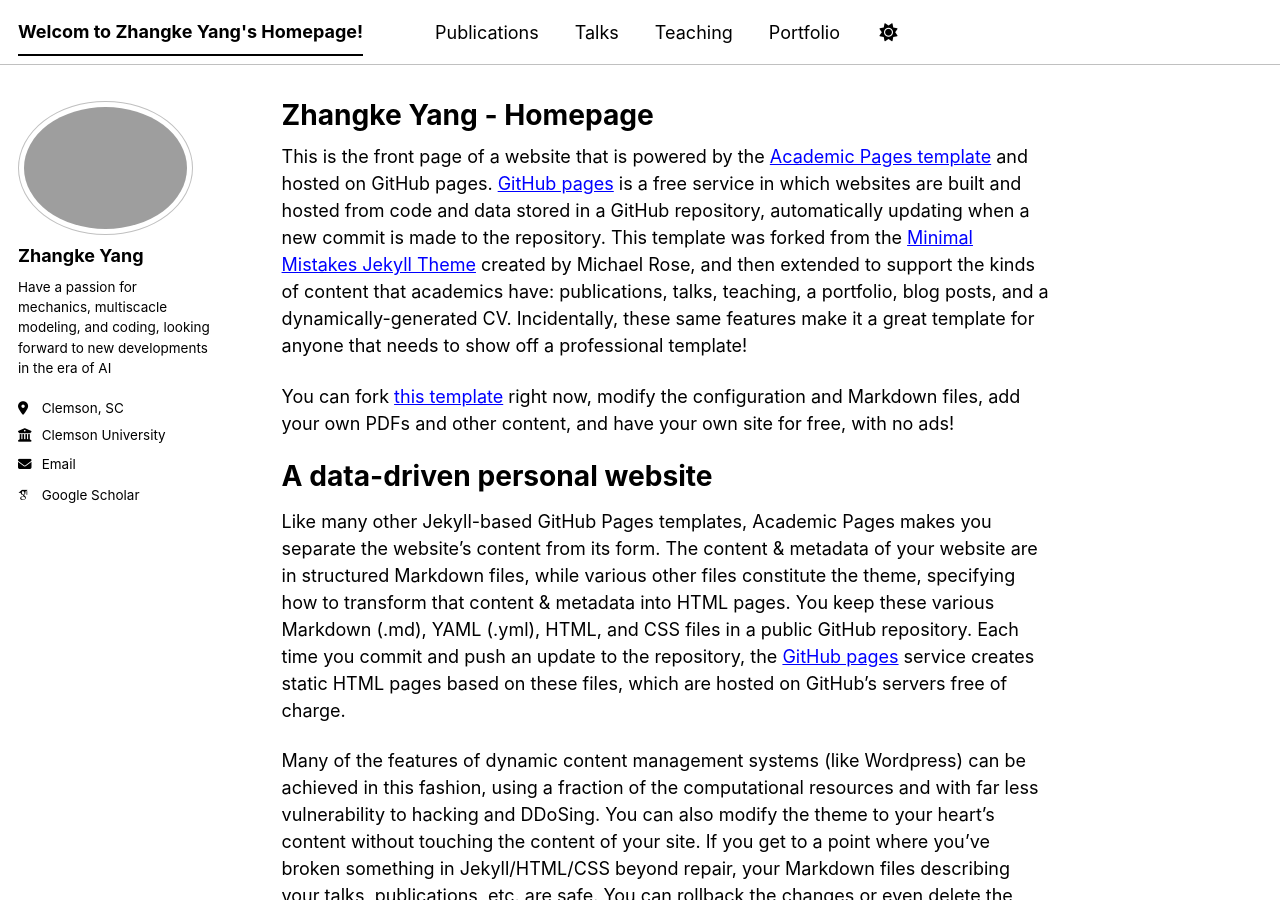
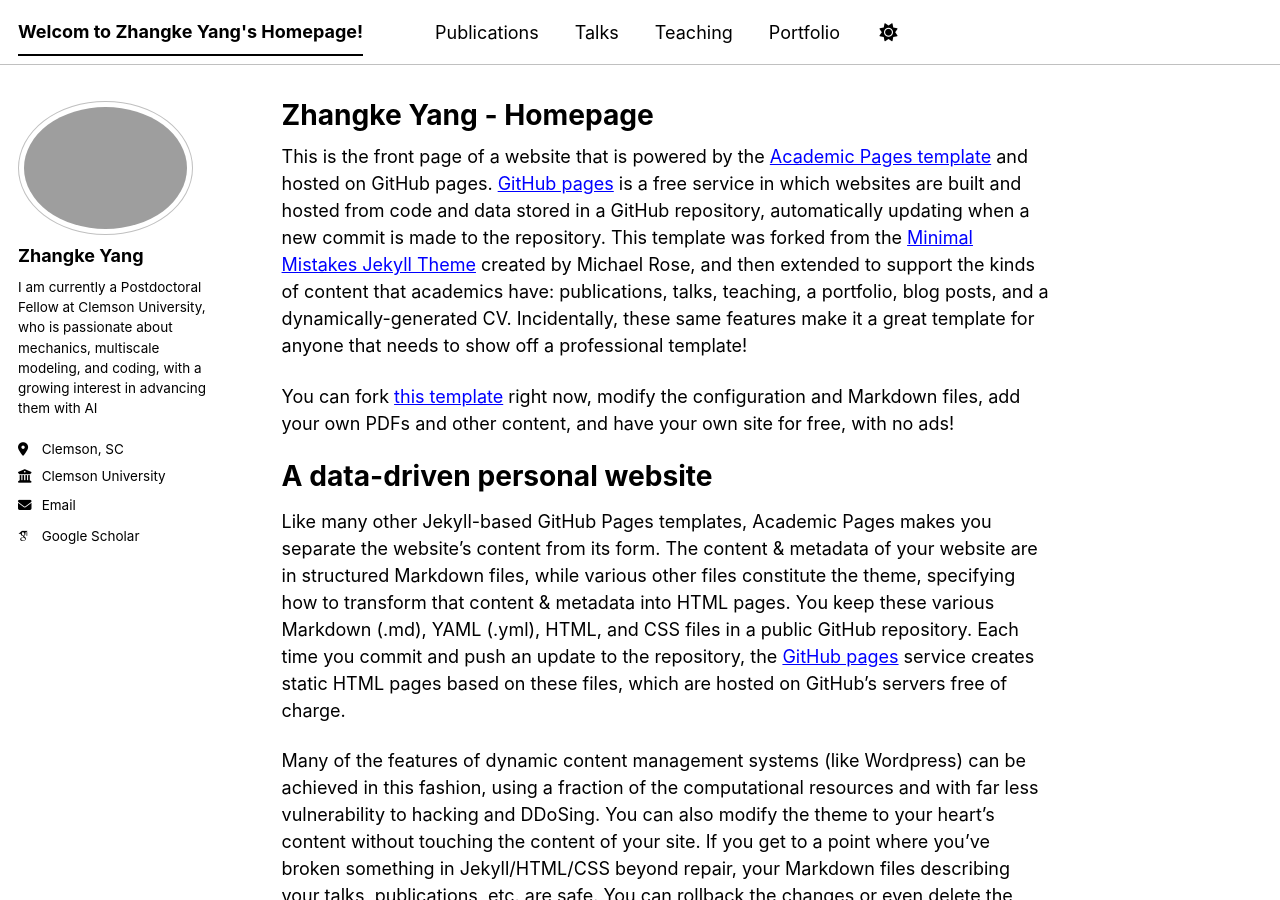
Before and after one commit to zkyang16/zkyang16.github.io, a Jekyll site: the page built from _pages/about.md, in a window 1280 px wide and 900 px high. Built offline with Jekyll 4.4.1, drawn with Linux system fonts in a browser that asks for light colours; some web fonts are replaced; a script bundle is joined from its source files by our own code; library files that are not in the unit come from our copies.

Commit message:
Update _config.yml

```diff
--- a/_config.yml
+++ b/_config.yml
@@ -26,7 +26,7 @@
   avatar           : "profile.png"
   name             : "Zhangke Yang"
   pronouns         : # example: "she/her"
-  bio              : "Have a passion for mechanics, multiscacle modeling, and coding, looking forward to new developments in the era of AI"
+  bio              : "I am currently a Postdoctoral Fellow at Clemson University, who is passionate about mechanics, multiscale modeling, and coding, with a growing interest in advancing them with AI"
   location         : "Clemson, SC"
   employer         : "Clemson University"
   uri              : # URL
```
